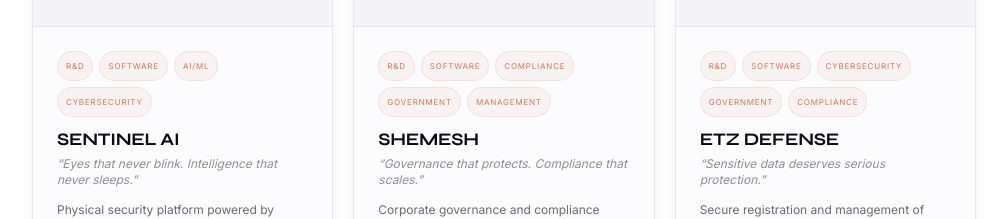
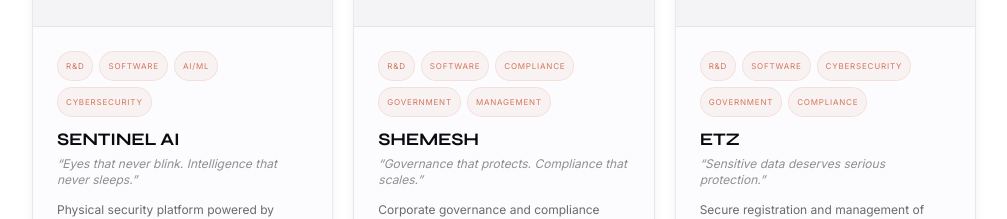
Before and after one commit to chutzpah-os/hr-portal, a Next.js app in the folder frontend/: page /solutions in a window 1280 px wide. Shown: the part 1600-1819 px from the top of the page, without its empty margins (136-1143 px from the left). Built offline with nearby package versions, Linux system fonts and the light colour scheme; a web font is replaced by a local one.

Commit message:
feat(solutions): rename Etz Defense to Etz

```diff
--- a/frontend/next.config.ts
+++ b/frontend/next.config.ts
@@ -6,6 +6,11 @@ const nextConfig: NextConfig = {
   async redirects() {
     return [
       { source: '/contact', destination: '/', permanent: true },
+      {
+        source: '/solutions/etz-defense',
+        destination: '/solutions/etz',
+        permanent: true,
+      },
       {
         source: '/blog/your-phone-lost-on-the-map-yet-alert-to-imminent-danger',
         destination: '/blog/phone-gps-spoofing-emergency-alerts',
--- a/frontend/src/data/solutions.ts
+++ b/frontend/src/data/solutions.ts
@@ -176,8 +176,8 @@ More details will be shared as the project matures.`,
     status: 'Ideation',
   },
   {
-    id: 'etz-defense',
-    name: 'Etz Defense',
+    id: 'etz',
+    name: 'Etz',
     tagline: 'Sensitive data deserves serious protection.',
     shortDescription: 'Secure registration and management of sensitive data and assets — built on cryptographic foundations.',
     fullDescription: `Etz Defense is a platform for the secure registration and management of sensitive data and critical assets, built for government and compliance-driven environments.
```
